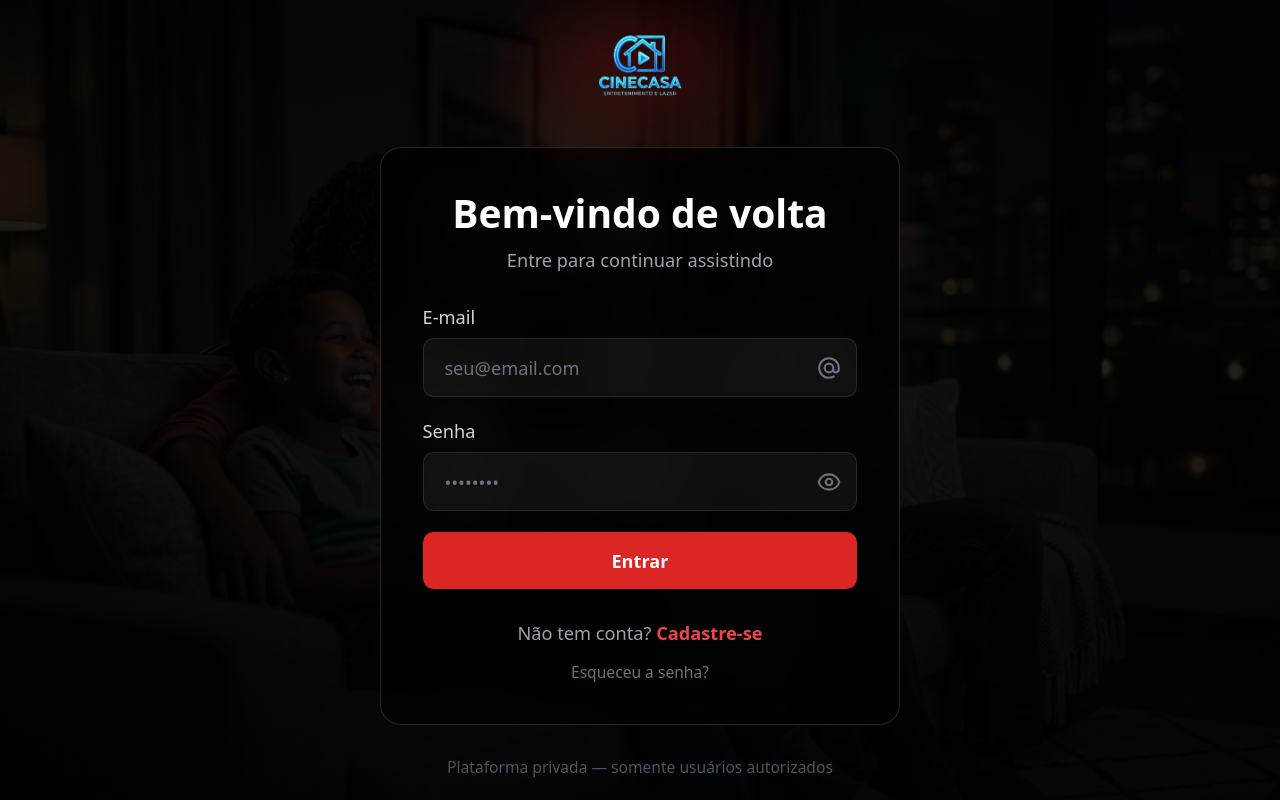
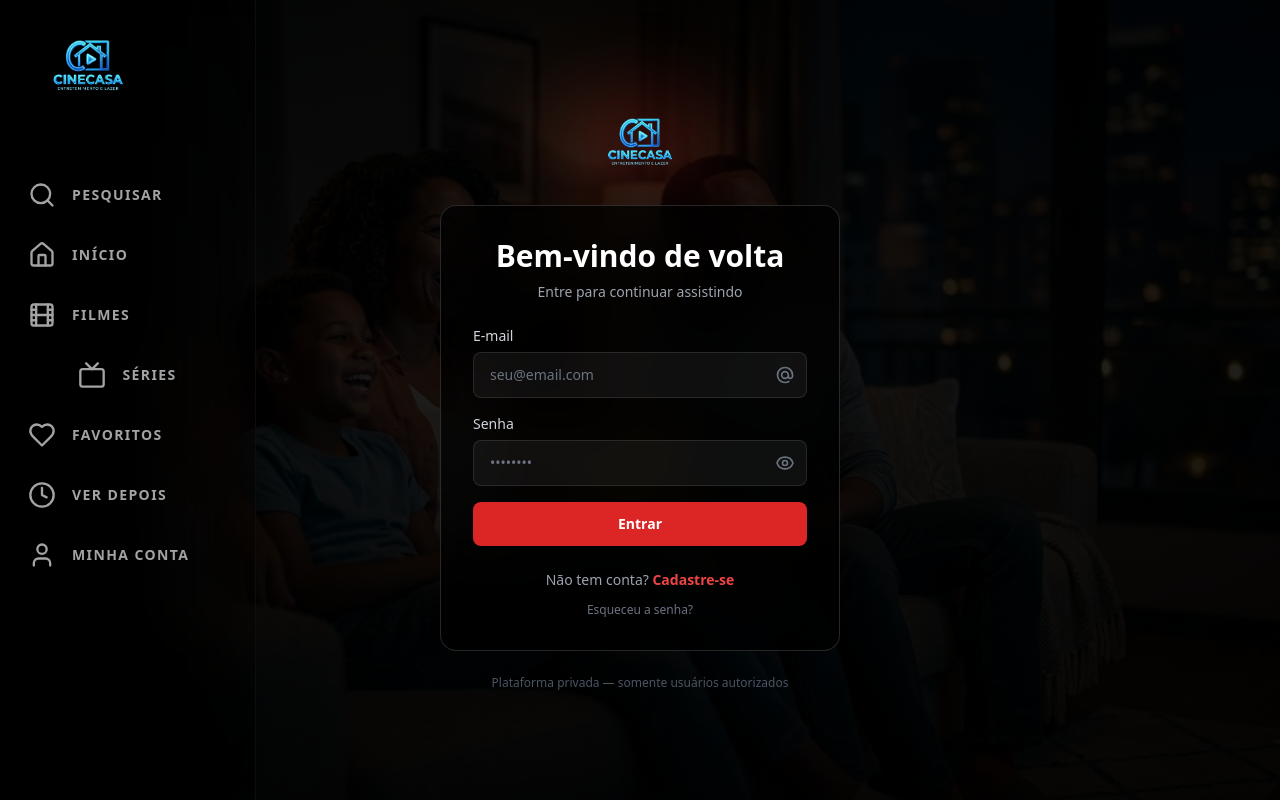
Before and after one commit to Paixaomario/cinemaemcasa, a Next.js app: page /login in a window 1280 px wide. Built offline with nearby package versions, Linux system fonts and the light colour scheme; no server answers.

Commit message:
fix: definitive vercel build fix and layout synchronization

```diff
--- a/src/app/globals.css
+++ b/src/app/globals.css
@@ -183,15 +183,20 @@
 /* Ajustes para Smart TVs e Desktop */
 @media (min-width: 1024px) {
   /* Esconde a barra inferior em TVs/Desktop para não duplicar menus */
-  .mobile-nav-bar, nav.fixed.bottom-0, .mobile-bottom-nav, .bottom-nav, [class*="MobileNav"] {
+  .mobile-bottom-nav, .mobile-nav-bar, nav.fixed.bottom-0 {
+    display: none !important;
+    visibility: hidden !important;
+  }
+
+  /* Ocultamos a Navbar superior tradicional para usar a Sidebar Lateral "Premium" */
+  header, nav.fixed.top-0, [class*="Navbar"] {
     display: none !important;
   }
 
-  /* Garante que a barra superior apareça em TVs e Computadores */
-  header, .header-container, .top-nav, nav.fixed.top-0 {
-    display: flex !important;
-    visibility: visible !important;
-    height: 81px !important; /* Ajustado para ficar exatamente rente ao logotipo */
+  /* Espaçamento para a Sidebar */
+  main {
+    margin-left: 80px;
+    transition: margin-left 0.3s cubic-bezier(0.4, 0, 0.2, 1);
   }
 
   /* Logotipo aumentado em mais 30% (Total ~81px de altura) */
--- a/src/app/layout.tsx
+++ b/src/app/layout.tsx
@@ -1,11 +1,11 @@
 import type { Metadata, Viewport } from 'next'
 import './globals.css'
-import '@/lib/responsive-core.css'
 import { SupabaseProvider } from '@/components/layout/SupabaseProvider'
-import { MobileNavBar } from '@/components/layout/MobileNavBar'
-import { ServiceWorkerRegister } from '@/components/ServiceWorkerRegister'
+import { Navbar } from '@/components/layout/Navbar'
+import { Sidebar } from '@/components/layout/Sidebar'
+import { MobileBottomNav } from '@/components/layout/MobileBottomNav'
+import { CommandReceiverProvider } from '@/components/layout/CommandReceiverProvider'
 import { Inter, Montserrat } from 'next/font/google'
-import Script from 'next/script'
 
 const inter = Inter({ subsets: ['latin'], variable: '--font-inter' })
 const montserrat = Montserrat({
@@ -15,21 +15,11 @@
 })
 
 export const metadata: Metadata = {
-  title: 'Cinema em Casa',
-  manifest: '/manifest.json',
-  icons: {
-    icon: '/logo.png',
-    apple: '/logo.png',
-  },
-  appleWebApp: {
-    capable: true,
-    statusBarStyle: 'black-translucent',
-    title: 'Cinema em Casa',
-  },
+  title: 'Meu Projeto Clean',
 }
 
 export const viewport: Viewport = {
-  themeColor: '#00ADEF',
+  themeColor: '#000000',
   width: 'device-width',
   initialScale: 1,
 }
@@ -38,14 +28,13 @@
   return (
     <html lang="pt-BR" className={`${inter.variable} ${montserrat.variable}`}>
       <body className="font-sans">
-        <Script
-          src="https://static.webostv.developer.lge.com/sdk/lib/webOSTVjs-1.2.4/webOSTV.js"
-          strategy="afterInteractive"
-        />
-        <ServiceWorkerRegister />
         <SupabaseProvider>
-          {children}
-          <MobileNavBar />
+          <CommandReceiverProvider>
+            <Sidebar />
+            <Navbar />
+            <main className="min-h-screen">{children}</main>
+            <MobileBottomNav />
+          </CommandReceiverProvider>
         </SupabaseProvider>
       </body>
     </html>
--- /dev/null
+++ b/src/components/layout/Sidebar.tsx
@@ -0,0 +1,72 @@
+'use client'
+import Link from 'next/link'
+import Image from 'next/image'
+import { usePathname } from 'next/navigation'
+import { Home, Search, Film, Tv, Heart, Clock, User } from 'lucide-react'
+
+export function Sidebar() {
+  const pathname = usePathname()
+
+  const menuItems = [
+    { href: '/search', icon: Search, label: 'Pesquisar' },
+    { href: '/', icon: Home, label: 'Início' },
+    { href: '/filmes', icon: Film, label: 'Filmes' },
+    { href: '/series', icon: Tv, label: 'Séries' },
+    { href: '/favoritos', icon: Heart, label: 'Favoritos' },
+    { href: '/assistir', icon: Clock, label: 'Ver Depois' },
+    { href: '/perfil', icon: User, label: 'Minha Conta' },
+  ]
+
+  return (
+    <aside className="fixed left-0 top-0 h-screen z-[6000] hidden lg:flex flex-col bg-gradient-to-r from-black via-black/95 to-transparent w-20 hover:w-64 transition-all duration-300 group border-r border-white/5 backdrop-blur-xl">
+      {/* Logo no Topo */}
+      <div className="p-6 mb-10 overflow-hidden">
+        <div className="w-10 group-hover:w-32 transition-all duration-300">
+          <Image
+            src="/logo.png"
+            alt="Logo"
+            width={120}
+            height={40}
+            className="object-contain nav-logo"
+          />
+        </div>
+      </div>
+
+      {/* Navegação Central */}
+      <nav className="flex-1 flex flex-col gap-2 px-4">
+        {menuItems.map((item) => {
+          const Icon = item.icon
+          const isActive = pathname === item.href
+
+          return (
+            <Link
+              key={item.href}
+              href={item.href}
+              tabIndex={0}
+              className={`
+                flex items-center gap-4 p-3 rounded-2xl transition-all duration-200 outline-none
+                ${isActive
+                  ? 'bg-brand-cyan/20 text-brand-cyan'
+                  : 'text-neutral-400 hover:bg-white/10 hover:text-white focus:bg-brand-cyan focus:text-black'
+                }
+              `}
+            >
+              <Icon size={28} strokeWidth={isActive ? 3 : 2} className="flex-shrink-0" />
+              <span className="font-montserrat font-bold uppercase tracking-widest text-sm opacity-0 group-hover:opacity-100 transition-opacity whitespace-nowrap">
+                {item.label}
+              </span>
+            </Link>
+          )
+        })}
+      </nav>
+
+      {/* Indicador de Foco para TV */}
+      <style jsx global>{`
+        .using-keyboard aside *:focus {
+          transform: scale(1.1) translateX(10px);
+          box-shadow: 0 0 30px rgba(0, 173, 239, 0.4) !important;
+        }
+      `}</style>
+    </aside>
+  )
+}
--- a/src/lib/performanceMonitoring.ts
+++ b/src/lib/performanceMonitoring.ts
@@ -30,8 +30,9 @@
     try {
       const lcpObserver = new PerformanceObserver((list) => {
         const entries = list.getEntries();
-        const lastEntry = entries[entries.length - 1];
-        performanceMetrics.lcp = lastEntry.renderTime || lastEntry.loadTime;
+        const lastEntry = entries[entries.length - 1] as any;
+        // Fallback seguro para evitar o erro de build da Vercel
+        performanceMetrics.lcp = lastEntry?.renderTime || lastEntry?.loadTime || 0;
       });
       lcpObserver.observe({ entryTypes: ['largest-contentful-paint'] });
     } catch (e) {
```
Also changed, not shown: src/app/global.d.ts (+4 -5 lines).
